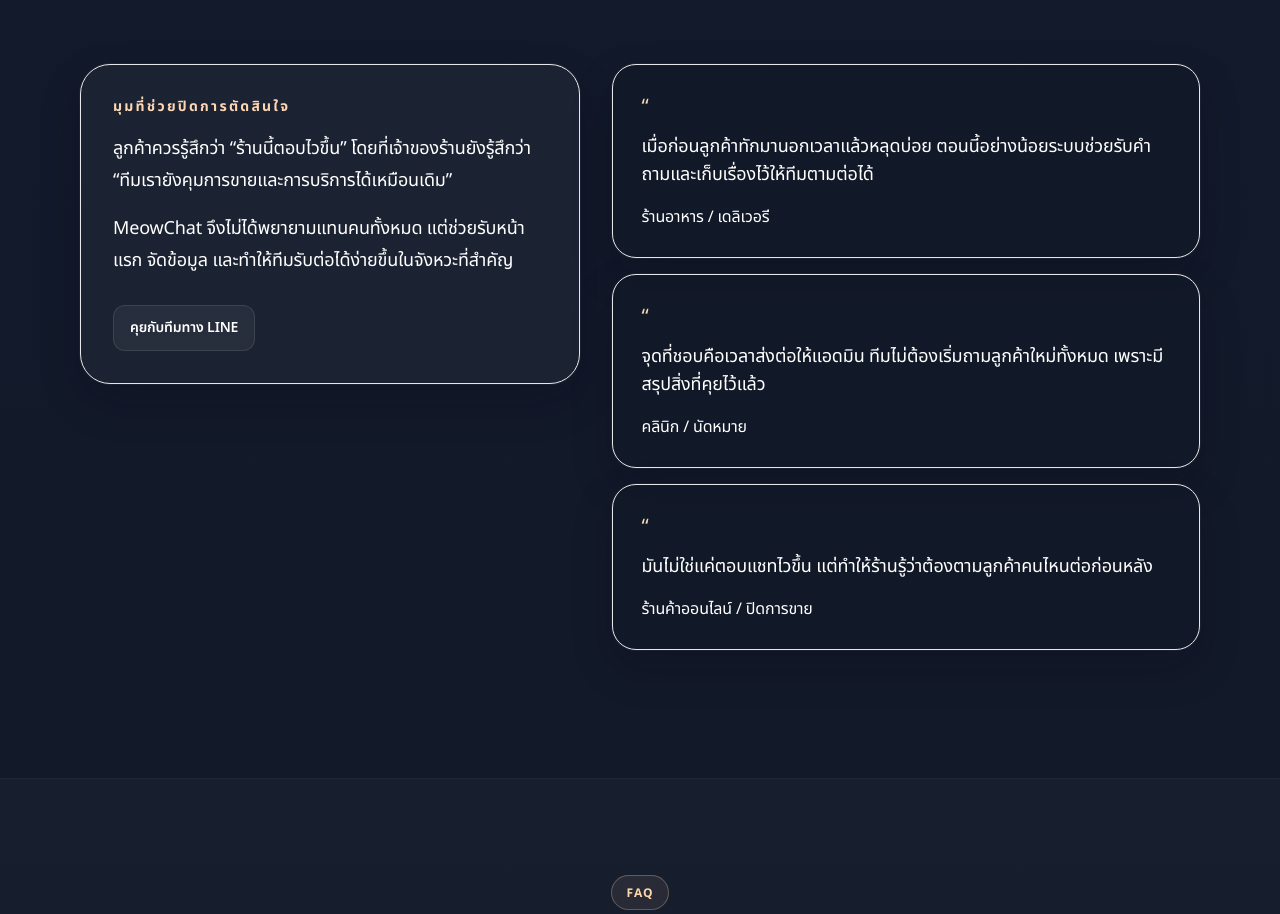
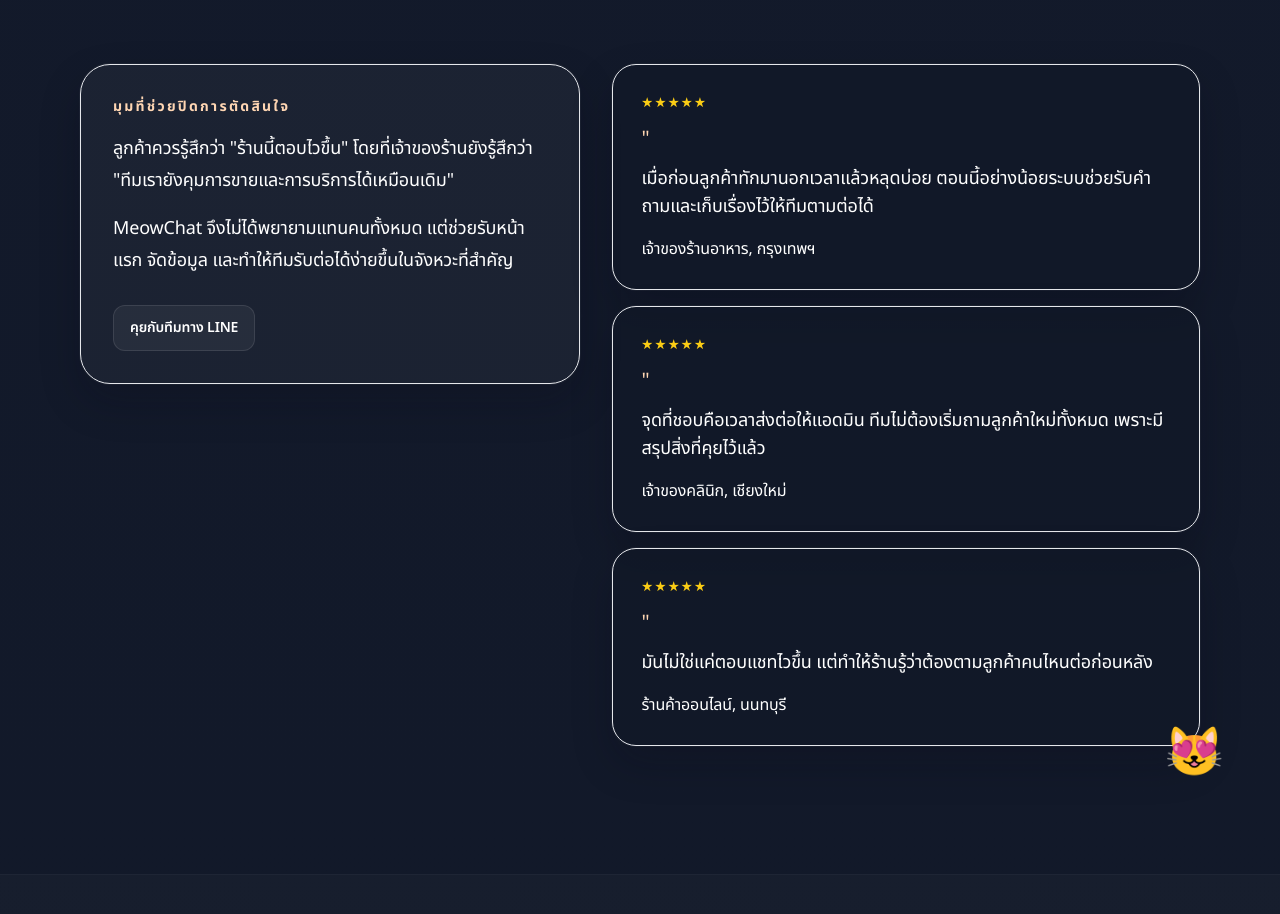
Before and after one commit to gotjisamyo/meowworks, a Next.js app in the folder meowchat/landing-next/: page / in a window 1280 px wide. Shown: the part 8180-9094 px from the top of the page. Built offline with nearby package versions, Linux system fonts and the light colour scheme; no server answers.

Commit message:
feat(reviews): add star ratings, role attribution, and mascot

```diff
--- a/meowchat/landing-next/src/components/sections/Reviews.tsx
+++ b/meowchat/landing-next/src/components/sections/Reviews.tsx
@@ -4,15 +4,18 @@
 const TESTIMONIALS = [
   {
     quote: 'เมื่อก่อนลูกค้าทักมานอกเวลาแล้วหลุดบ่อย ตอนนี้อย่างน้อยระบบช่วยรับคำถามและเก็บเรื่องไว้ให้ทีมตามต่อได้',
-    role: 'ร้านอาหาร / เดลิเวอรี',
+    role: 'เจ้าของร้านอาหาร, กรุงเทพฯ',
+    stars: 5,
   },
   {
     quote: 'จุดที่ชอบคือเวลาส่งต่อให้แอดมิน ทีมไม่ต้องเริ่มถามลูกค้าใหม่ทั้งหมด เพราะมีสรุปสิ่งที่คุยไว้แล้ว',
-    role: 'คลินิก / นัดหมาย',
+    role: 'เจ้าของคลินิก, เชียงใหม่',
+    stars: 5,
   },
   {
     quote: 'มันไม่ใช่แค่ตอบแชทไวขึ้น แต่ทำให้ร้านรู้ว่าต้องตามลูกค้าคนไหนต่อก่อนหลัง',
-    role: 'ร้านค้าออนไลน์ / ปิดการขาย',
+    role: 'ร้านค้าออนไลน์, นนทบุรี',
+    stars: 5,
   },
 ];
 
@@ -34,7 +37,7 @@
         <div className="rounded-[30px] border border-white/8 bg-white/[0.04] p-7 md:p-8 card-glow">
           <div className="text-sm font-bold text-brand-peach uppercase tracking-[0.16em] mb-4">มุมที่ช่วยปิดการตัดสินใจ</div>
           <div className="space-y-4 text-white/68 text-base md:text-lg leading-7 md:leading-8">
-            <p>ลูกค้าควรรู้สึกว่า “ร้านนี้ตอบไวขึ้น” โดยที่เจ้าของร้านยังรู้สึกว่า “ทีมเรายังคุมการขายและการบริการได้เหมือนเดิม”</p>
+            <p>ลูกค้าควรรู้สึกว่า "ร้านนี้ตอบไวขึ้น" โดยที่เจ้าของร้านยังรู้สึกว่า "ทีมเรายังคุมการขายและการบริการได้เหมือนเดิม"</p>
             <p>MeowChat จึงไม่ได้พยายามแทนคนทั้งหมด แต่ช่วยรับหน้าแรก จัดข้อมูล และทำให้ทีมรับต่อได้ง่ายขึ้นในจังหวะที่สำคัญ</p>
           </div>
           <a
@@ -46,15 +49,26 @@
           </a>
         </div>
 
+        <div className="relative">
           <div className="grid gap-4">
             {TESTIMONIALS.map((item, index) => (
               <div key={index} className="rounded-[24px] border border-white/8 bg-[#111827]/55 p-6 md:p-7 card-glow">
-              <div className="text-brand-peach text-xl mb-3">“</div>
+                <div className="flex gap-0.5 mb-3">
+                  {Array.from({ length: item.stars }).map((_, i) => (
+                    <span key={i} className="text-yellow-400 text-sm">★</span>
+                  ))}
+                </div>
+                <div className="text-brand-peach text-xl mb-3">"</div>
                 <p className="text-white/84 text-base md:text-lg leading-8 mb-4">{item.quote}</p>
                 <div className="text-sm md:text-base text-white/42">{item.role}</div>
               </div>
             ))}
           </div>
+          {/* Mascot cozy pose - bottom right */}
+          <div className="hidden md:block absolute -bottom-8 -right-6 text-5xl mascot-bob pointer-events-none select-none">
+            😻
+          </div>
+        </div>
       </div>
     </section>
   );
```
Lines whose indentation alone changed are shown as unchanged.
